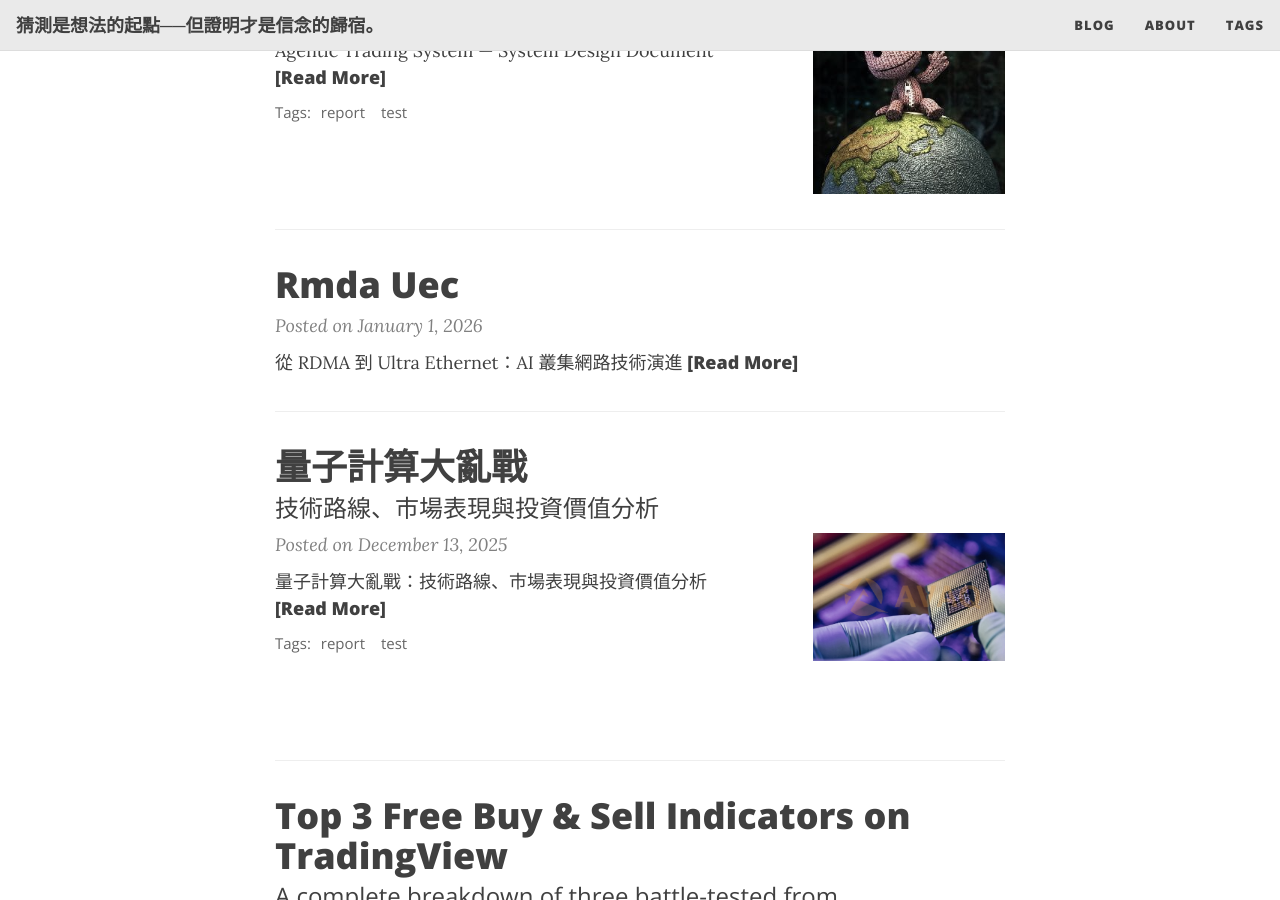
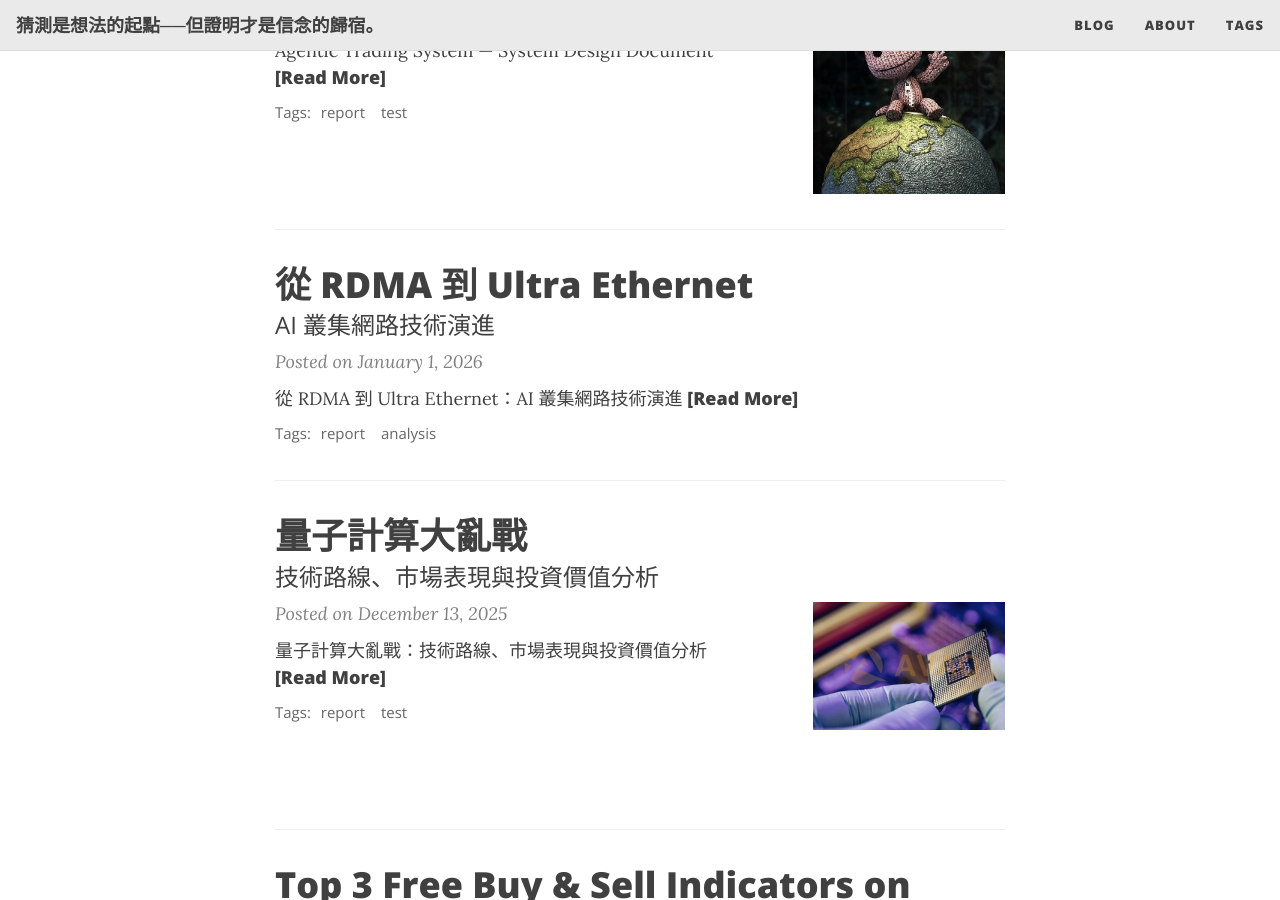
Before and after one commit to momosan2692/momosan2692.github.io, a Jekyll site: the page built from index.markdown, in a window 1280 px wide and 900 px high, scrolled down 2034 px. Built offline with Jekyll 4.4.1, drawn with Linux system fonts in a browser that asks for light colours.

Commit message:
Fix missing front matter in RMDA post

```diff
--- a/_posts/2026-01-01-RMDA-UEC.md
+++ b/_posts/2026-01-01-RMDA-UEC.md
@@ -1,3 +1,10 @@
+---
+layout: post
+title: 從 RDMA 到 Ultra Ethernet
+subtitle: AI 叢集網路技術演進
+tags: [report, analysis]
+---
+
 # 從 RDMA 到 Ultra Ethernet：AI 叢集網路技術演進
 
 ## 執行摘要
```
